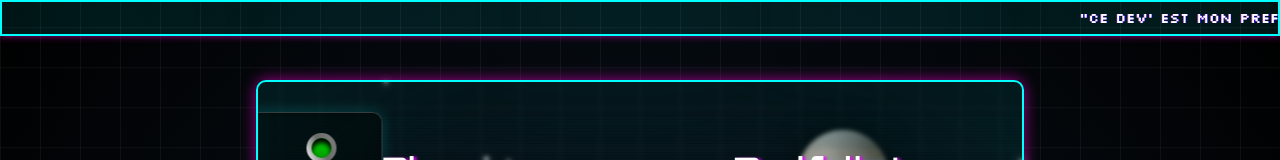
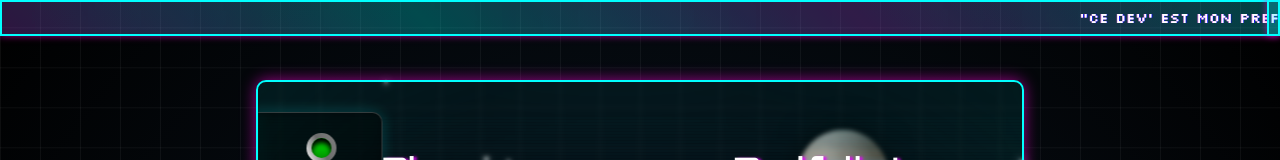
Before and after one commit to Ragum02/portfolio, an Angular app in the folder frontend/: page / in a window 1280 px wide. Shown: the top 160 px of the page. Built offline with nearby package versions, Linux system fonts and the light colour scheme; no server answers.

Commit message:
feat: 'sidebar' & new header background

```diff
--- a/frontend/src/app/app.component.html
+++ b/frontend/src/app/app.component.html
@@ -1,7 +1,7 @@
 <app-background></app-background>
 
 <app-header></app-header>
-
+<app-sidebar></app-sidebar>
 <div class="main-container">
   <aside>
     <app-navbar></app-navbar>
--- a/frontend/src/app/app.component.ts
+++ b/frontend/src/app/app.component.ts
@@ -7,9 +7,10 @@ import { BackgroundComponent } from "./core/layout/background/background.compone
 import { HeaderComponent } from "./core/layout/header/header.component";
 import { FooterComponent } from "./core/layout/footer/footer.component";
 import { NavbarComponent } from './core/layout/navbar/navbar.component';
+import { SidebarComponent } from "./core/layout/sidebar/sidebar.component";
 @Component({
   selector: 'app-root',
-  imports: [RouterOutlet, CommonModule, BouncingIconsComponent, BackgroundComponent, HeaderComponent, FooterComponent, NavbarComponent],
+  imports: [RouterOutlet, CommonModule, BouncingIconsComponent, BackgroundComponent, HeaderComponent, FooterComponent, NavbarComponent, SidebarComponent],
   templateUrl: './app.component.html',
   styleUrls: ['./app.component.scss'],
   animations: [
--- a/frontend/src/app/core/layout/header/header.component.scss
+++ b/frontend/src/app/core/layout/header/header.component.scss
@@ -8,10 +8,11 @@
 }
 
 .header {
+      background: linear-gradient(45deg,
+        rgb(255, 0, 229,0.20), rgb(0, 255, 255,0.20), rgb(255, 0, 229, 0.20), rgba(0, 255, 255, 0.20));
   *{
    font-family: 'Silkscreen', sans-serif  !important;;
   }
-  background: transparent;
   padding: 1em 0;
   width: 100vw;
   height: 3vh;
--- /dev/null
+++ b/frontend/src/app/core/layout/sidebar/sidebar.component.html
@@ -0,0 +1,12 @@
+<div class="banner-container">
+    <div class="vertical-banner">
+      <div class="vertical-container">
+     <div
+    *ngFor="let icon of icons; let i = index"
+    #iconDiv
+    class="vertical-item"
+    [attr.data-index]="i"
+  >{{icon.name}}</div>
+      </div>
+    </div>
+  </div>
--- /dev/null
+++ b/frontend/src/app/core/layout/sidebar/sidebar.component.scss
@@ -0,0 +1,133 @@
+@use '../../../../_responsive' as responsive;
+@use '../header/header.component.scss';
+
+@font-face {
+  font-family: 'Silkscreen';
+  src: url('/fonts/Silkscreen-Regular.ttf') format('truetype');
+  font-style: normal;
+  font-display: swap;
+}
+
+    .banner-container {
+      position: fixed;
+      right: 0;
+      width: 1%;
+      height: 100vh;
+    }
+
+    .vertical-banner {
+      *{
+      font-family: 'Silkscreen', sans-serif;
+      }
+
+      background: transparent;
+      border-top:none !important;
+      border: 2px solid #00ffff;
+      box-shadow: inset 0 0 2000px rgba(0, 255, 255, 0.15),
+                  0px 0px 7px rgba(255, 0, 221, 0.61);
+      width: 100%;
+      height: 100%;
+      overflow: hidden;
+      position: relative;
+      animation: bannerSlide 2s linear 1;
+    }
+
+    .vertical-container {
+      position: absolute;
+      top: 0;
+      left: 0;
+      width: 100%;
+      height: 100%;
+      display: flex;
+      flex-direction: column;
+      align-items: center;
+      color: white;
+      animation: verticalScroll 60s infinite linear;
+      gap:10em;
+    }
+
+    .vertical-item {
+      text-align: center;
+      padding: 20px 10px;
+      text-transform: uppercase;
+      white-space: normal;
+      word-wrap: break-word;
+      font-size: 1em;
+      margin: 15px 5px;
+      writing-mode: vertical-rl;
+      text-orientation: upright;
+      letter-spacing: 0.2em;
+      transform: rotate(0deg);
+    }
+
+    .vertical-banner::before {
+      content: '';
+      position: absolute;
+      top: -2px;
+      left: -2px;
+      right: -2px;
+      bottom: -2px;
+      border: 2px solid transparent;
+      background: linear-gradient(45deg,
+        rgb(255, 0, 229,0.20), rgb(0, 255, 255,0.20), rgb(255, 0, 229, 0.20), rgba(0, 255, 255, 0.20));
+      background-size: 400% 400%;
+      animation: borderRotate 3s linear infinite;
+      pointer-events: none;
+      z-index: -1;
+    }
+
+    @keyframes bannerSlide {
+      0% {
+        transform: translateY(-100%);
+      }
+      100% {
+        transform: translateY(0);
+      }
+    }
+
+    @keyframes verticalScroll {
+      0% {
+        transform: translateY(100%);
+      }
+      100% {
+        transform: translateY(-500%);
+      }
+    }
+
+    @keyframes borderRotate {
+      0% {
+        background-position: 0% 50%;
+      }
+      100% {
+        background-position: 100% 50%;
+      }
+    }
+
+    @media (min-width: (responsive.$mobile + 1)) and (max-width: responsive.$desktop) {
+      .banner-container {
+          width: 2%;
+      }
+    }
+    @media (max-width: responsive.$mobile) {
+      .banner-container {
+        height: 3%;
+        width: 100%;
+        bottom:20%;
+      }
+      .vertical-banner{
+        animation:none;
+        border:2px solid #00ffff !important;
+      }
+      .vertical-container{
+        gap:1em;
+        animation: none,
+                   newsSlider 120s infinite linear;
+        flex-direction: row;
+        text-wrap: nowrap;
+        align-items: center;
+        .vertical-item{
+          writing-mode:unset;
+          text-orientation:unset;
+        }
+      }
+    }
--- /dev/null
+++ b/frontend/src/app/core/layout/sidebar/sidebar.component.ts
@@ -0,0 +1,24 @@
+import { Component } from '@angular/core';
+import { ApiService } from '../../../services/api.service';
+import { Observable } from 'rxjs';
+import { ITag } from '../../../../../@types/tag';
+import { CommonModule } from '@angular/common';
+
+@Component({
+  selector: 'app-sidebar',
+  standalone:true,
+  imports: [CommonModule],
+  templateUrl: './sidebar.component.html',
+  styleUrl: './sidebar.component.scss'
+})
+export class SidebarComponent {
+  icons$: Observable<ITag[]>;
+  icons: ITag[] = [];
+
+  constructor(private apiService: ApiService) {
+    this.icons$ = this.apiService.getAllTags();
+    this.icons$.subscribe(data => {
+    this.icons = data;
+    })
+  }
+}
```
Also changed, not shown: 1 other file (tests, documents, lock files or other folders).
